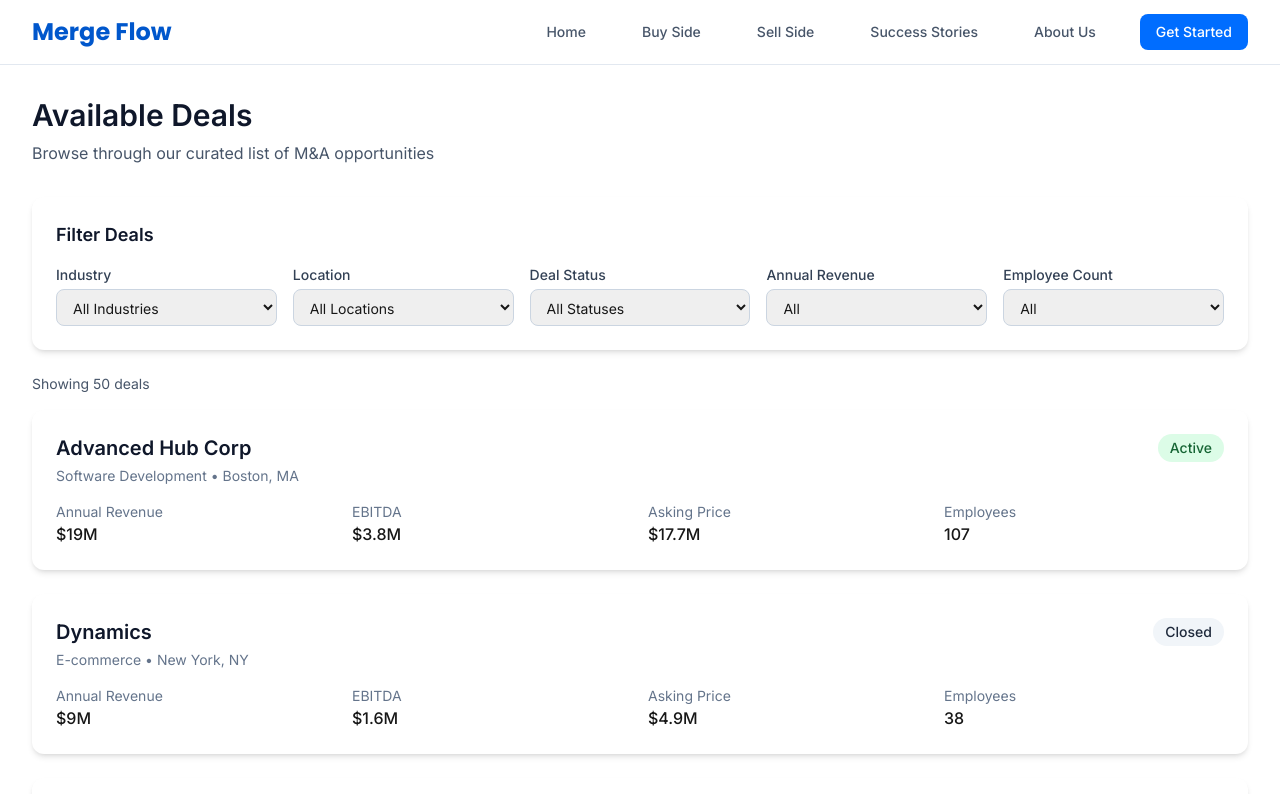
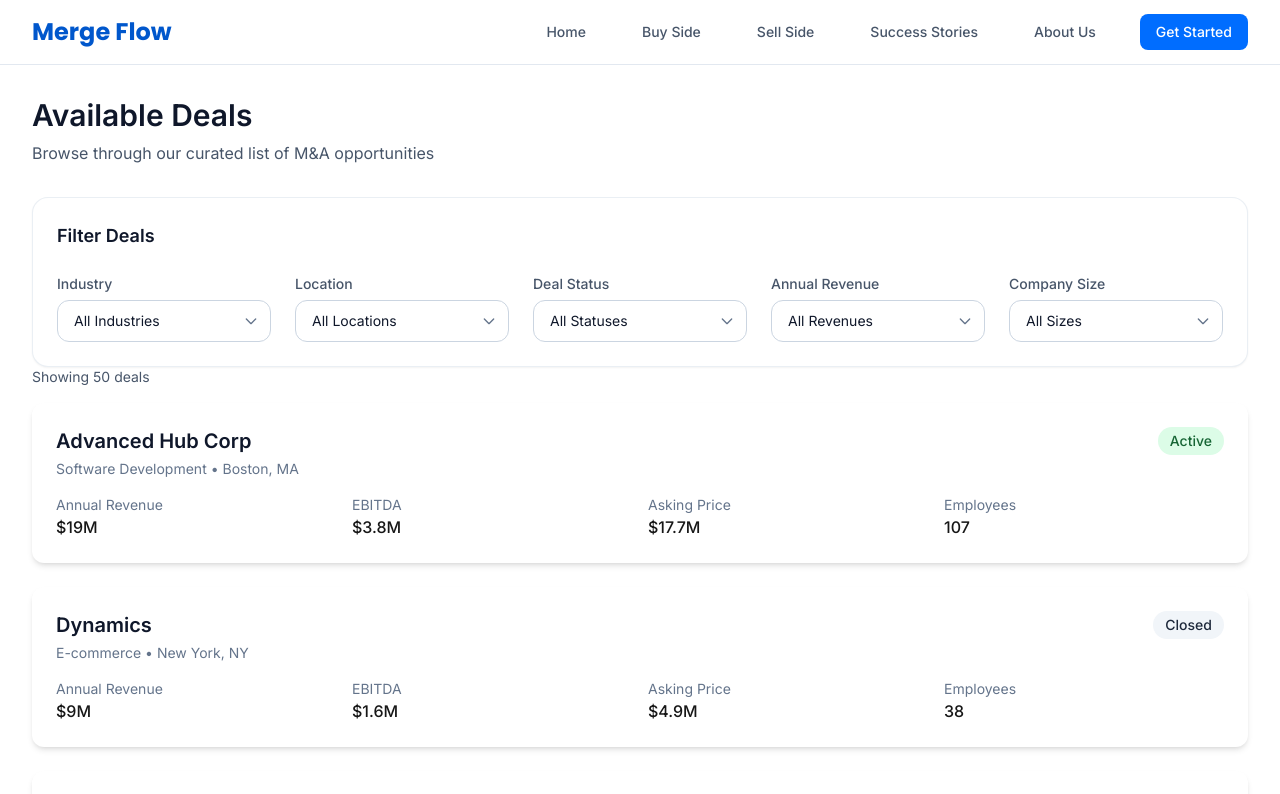
Before and after one commit to BobbyWang0120/ma_broker, a Next.js app: page /deals in a window 1280 px wide. Shown: the top 794 px of the page. Built offline with nearby package versions, Linux system fonts and the light colour scheme.

Commit message:
优化项目列表页面的筛选器样式

```diff
--- a/src/components/deals/DealsFilter.tsx
+++ b/src/components/deals/DealsFilter.tsx
@@ -14,6 +14,44 @@ interface DealsFilterProps {
   onFilterChange: (filteredDeals: Deal[]) => void;
 }
 
+const SelectWrapper = ({ label, value, onChange, options }: {
+  label: string;
+  value: string;
+  onChange: (value: string) => void;
+  options: { label: string; value: string; }[];
+}) => (
+  <div className="relative">
+    <label className="block text-sm font-medium text-neutral-600 mb-1.5">
+      {label}
+    </label>
+    <div className="relative">
+      <select
+        value={value}
+        onChange={(e) => onChange(e.target.value)}
+        className="block w-full appearance-none bg-white border border-neutral-300 rounded-lg
+                 py-2.5 pl-4 pr-10 text-sm text-neutral-900 focus:outline-none focus:ring-2
+                 focus:ring-blue-500 focus:border-transparent transition-colors duration-200
+                 hover:border-neutral-400 cursor-pointer"
+        style={{
+          WebkitAppearance: 'none',
+          MozAppearance: 'none'
+        }}
+      >
+        {options.map((option) => (
+          <option key={option.value} value={option.value} className="py-1">
+            {option.label}
+          </option>
+        ))}
+      </select>
+      <div className="pointer-events-none absolute inset-y-0 right-0 flex items-center px-3 text-neutral-500">
+        <svg className="h-4 w-4" fill="none" stroke="currentColor" viewBox="0 0 24 24">
+          <path strokeLinecap="round" strokeLinejoin="round" strokeWidth="2" d="M19 9l-7 7-7-7" />
+        </svg>
+      </div>
+    </div>
+  </div>
+);
+
 export default function DealsFilter({ deals, onFilterChange }: DealsFilterProps) {
   const [filters, setFilters] = useState<FilterState>({
     industry: '',
@@ -27,40 +65,42 @@ export default function DealsFilter({ deals, onFilterChange }: DealsFilterProps)
   const industries = Array.from(new Set(deals.map(deal => deal.industry))).sort();
   const locations = Array.from(new Set(deals.map(deal => deal.location))).sort();
   const revenueRanges = [
-    { label: 'All', value: '' },
-    { label: '$0-10M', value: '0-10' },
-    { label: '$10-25M', value: '10-25' },
-    { label: '$25-50M', value: '25-50' },
+    { label: 'All Revenues', value: '' },
+    { label: '$0 - $10M', value: '0-10' },
+    { label: '$10M - $25M', value: '10-25' },
+    { label: '$25M - $50M', value: '25-50' },
     { label: '$50M+', value: '50-999' },
   ];
   const employeeRanges = [
-    { label: 'All', value: '' },
-    { label: '1-50', value: '0-50' },
-    { label: '51-100', value: '51-100' },
-    { label: '101-200', value: '101-200' },
-    { label: '200+', value: '201-999' },
+    { label: 'All Sizes', value: '' },
+    { label: '1 - 50 employees', value: '0-50' },
+    { label: '51 - 100 employees', value: '51-100' },
+    { label: '101 - 200 employees', value: '101-200' },
+    { label: '200+ employees', value: '201-999' },
+  ];
+  const statusOptions = [
+    { label: 'All Statuses', value: '' },
+    { label: 'Active', value: 'active' },
+    { label: 'Pending', value: 'pending' },
+    { label: 'Closed', value: 'closed' },
   ];
 
   // 处理筛选逻辑
   const applyFilters = useCallback((currentFilters: FilterState) => {
     let filteredDeals = [...deals];
 
-    // 行业筛选
     if (currentFilters.industry) {
       filteredDeals = filteredDeals.filter(deal => deal.industry === currentFilters.industry);
     }
 
-    // 地区筛选
     if (currentFilters.location) {
       filteredDeals = filteredDeals.filter(deal => deal.location === currentFilters.location);
     }
 
-    // 交易状态筛选
     if (currentFilters.dealStatus) {
       filteredDeals = filteredDeals.filter(deal => deal.dealStatus === currentFilters.dealStatus);
     }
 
-    // 收入范围筛选
     if (currentFilters.revenueRange) {
       const [min, max] = currentFilters.revenueRange.split('-').map(Number);
       filteredDeals = filteredDeals.filter(deal => {
@@ -69,7 +109,6 @@ export default function DealsFilter({ deals, onFilterChange }: DealsFilterProps)
       });
     }
 
-    // 员工数量筛选
     if (currentFilters.employeeRange) {
       const [min, max] = currentFilters.employeeRange.split('-').map(Number);
       filteredDeals = filteredDeals.filter(deal =>
@@ -91,101 +130,73 @@ export default function DealsFilter({ deals, onFilterChange }: DealsFilterProps)
   useEffect(() => {
     const filteredDeals = applyFilters(filters);
     onFilterChange(filteredDeals);
-  }, [deals]); // 只在deals改变时重新筛选
+  }, [deals]);
+
+  const handleReset = () => {
+    const newFilters = {
+      industry: '',
+      location: '',
+      dealStatus: '',
+      revenueRange: '',
+      employeeRange: '',
+    };
+    setFilters(newFilters);
+    const filteredDeals = applyFilters(newFilters);
+    onFilterChange(filteredDeals);
+  };
+
+  const hasActiveFilters = Object.values(filters).some(value => value !== '');
 
   return (
-    <div className="bg-white rounded-lg shadow-md p-6 mb-6">
-      <h2 className="text-lg font-semibold text-neutral-900 mb-4">Filter Deals</h2>
-      <div className="grid grid-cols-1 md:grid-cols-2 lg:grid-cols-5 gap-4">
-        {/* 行业筛选 */}
-        <div>
-          <label className="block text-sm font-medium text-neutral-700 mb-1">
-            Industry
-          </label>
-          <select
+    <div className="bg-white rounded-xl shadow-sm border border-neutral-200/70 overflow-hidden">
+      <div className="p-6">
+        <div className="flex items-center justify-between mb-6">
+          <h2 className="text-lg font-semibold text-neutral-900">Filter Deals</h2>
+          {hasActiveFilters && (
+            <button
+              onClick={handleReset}
+              className="text-sm font-medium text-blue-600 hover:text-blue-700
+                       transition-colors duration-200 flex items-center gap-1"
+            >
+              <svg className="w-4 h-4" fill="none" stroke="currentColor" viewBox="0 0 24 24">
+                <path strokeLinecap="round" strokeLinejoin="round" strokeWidth="2"
+                      d="M4 4v5h.582m15.356 2A8.001 8.001 0 004.582 9m0 0H9m11 11v-5h-.581m0 0a8.003 8.003 0 01-15.357-2m15.357 2H15" />
+              </svg>
+              Reset Filters
+            </button>
+          )}
+        </div>
+        <div className="grid grid-cols-1 md:grid-cols-2 lg:grid-cols-5 gap-6">
+          <SelectWrapper
+            label="Industry"
             value={filters.industry}
-            onChange={(e) => handleFilterChange('industry', e.target.value)}
-            className="w-full rounded-md border border-neutral-300 py-2 px-3 text-sm"
-          >
-            <option value="">All Industries</option>
-            {industries.map((industry) => (
-              <option key={industry} value={industry}>
-                {industry}
-              </option>
-            ))}
-          </select>
-        </div>
-
-        {/* 地区筛选 */}
-        <div>
-          <label className="block text-sm font-medium text-neutral-700 mb-1">
-            Location
-          </label>
-          <select
+            onChange={(value) => handleFilterChange('industry', value)}
+            options={[{ label: 'All Industries', value: '' }, ...industries.map(i => ({ label: i, value: i }))]}
+          />
+          <SelectWrapper
+            label="Location"
             value={filters.location}
-            onChange={(e) => handleFilterChange('location', e.target.value)}
-            className="w-full rounded-md border border-neutral-300 py-2 px-3 text-sm"
-          >
-            <option value="">All Locations</option>
-            {locations.map((location) => (
-              <option key={location} value={location}>
-                {location}
-              </option>
-            ))}
-          </select>
-        </div>
-
-        {/* 交易状态筛选 */}
-        <div>
-          <label className="block text-sm font-medium text-neutral-700 mb-1">
-            Deal Status
-          </label>
-          <select
+            onChange={(value) => handleFilterChange('location', value)}
+            options={[{ label: 'All Locations', value: '' }, ...locations.map(l => ({ label: l, value: l }))]}
+          />
+          <SelectWrapper
+            label="Deal Status"
             value={filters.dealStatus}
-            onChange={(e) => handleFilterChange('dealStatus', e.target.value)}
-            className="w-full rounded-md border border-neutral-300 py-2 px-3 text-sm"
-          >
-            <option value="">All Statuses</option>
-            <option value="active">Active</option>
-            <option value="pending">Pending</option>
-            <option value="closed">Closed</option>
-          </select>
-        </div>
-
-        {/* 收入范围筛选 */}
-        <div>
-          <label className="block text-sm font-medium text-neutral-700 mb-1">
-            Annual Revenue
-          </label>
-          <select
+            onChange={(value) => handleFilterChange('dealStatus', value)}
+            options={statusOptions}
+          />
+          <SelectWrapper
+            label="Annual Revenue"
             value={filters.revenueRange}
-            onChange={(e) => handleFilterChange('revenueRange', e.target.value)}
-            className="w-full rounded-md border border-neutral-300 py-2 px-3 text-sm"
-          >
-            {revenueRanges.map((range) => (
-              <option key={range.value} value={range.value}>
-                {range.label}
-              </option>
-            ))}
-          </select>
-        </div>
-
-        {/* 员工数量筛选 */}
-        <div>
-          <label className="block text-sm font-medium text-neutral-700 mb-1">
-            Employee Count
-          </label>
-          <select
+            onChange={(value) => handleFilterChange('revenueRange', value)}
+            options={revenueRanges}
+          />
+          <SelectWrapper
+            label="Company Size"
             value={filters.employeeRange}
-            onChange={(e) => handleFilterChange('employeeRange', e.target.value)}
-            className="w-full rounded-md border border-neutral-300 py-2 px-3 text-sm"
-          >
-            {employeeRanges.map((range) => (
-              <option key={range.value} value={range.value}>
-                {range.label}
-              </option>
-            ))}
-          </select>
+            onChange={(value) => handleFilterChange('employeeRange', value)}
+            options={employeeRanges}
+          />
         </div>
       </div>
     </div>
```
